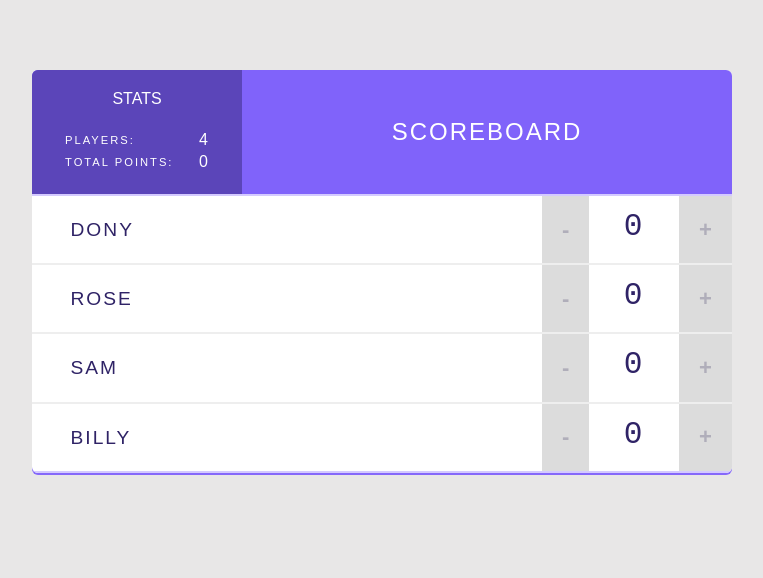
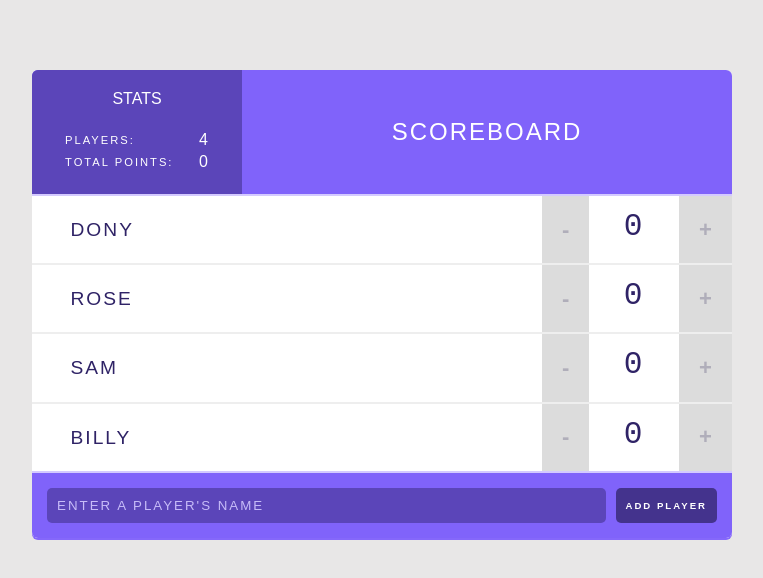
Before and after one commit to donycisne/scoreboard, a React (Create React App) app: page / in a window 1280 px wide. Shown: the top 578 px of the page, without its empty margins (258-1021 px from the left). Built offline with nearby package versions, Linux system fonts and the light colour scheme.

Commit message:
Added AddPlayerForm Component

```diff
--- /dev/null
+++ b/src/components/AddPlayerForm.js
@@ -0,0 +1,37 @@
+ import React, { Component } from 'react'
+
+class AddPlayerForm extends Component {
+
+  state = {
+    value: ''
+  };
+
+  handleValueChange = (e) => {
+    this.setState({value: e.target.value});
+  }
+
+  handleSubmit = (e) => {
+    e.preventDefault();
+    this.props.addPlayer(this.state.value);
+    this.setState({value: ''});
+  }
+
+  render() {
+    return (
+      <form onSubmit={this.handleSubmit}>
+        <input
+          type="text"
+          value={this.state.value}
+          onChange={this.handleValueChange}
+          placeholder="Enter a player's name"
+        />
+        <input
+          type="submit"
+          value="Add Player"
+        />
+      </form>
+    );
+  }
+}
+
+export default AddPlayerForm;
--- a/src/components/App.js
+++ b/src/components/App.js
@@ -1,6 +1,7 @@
 import React, { Component } from 'react';
 import Header from './Header';
 import Player from './Player';
+import AddPlayerForm from './AddPlayerForm'
 
 class App extends Component {
   state = {
@@ -28,11 +29,26 @@ class App extends Component {
     ],
   };
 
+  prevPlayerId = this.state.players.length;
+
   handleScoreChange = (index, delta) => {
     this.setState( prevState => ({
       score: prevState.players[index].score += delta,
     }));
   };
+
+  handleAddPlayer = (name) => {
+    this.setState(prevState => ({
+      players: [
+        ...prevState.players,
+        {
+          name,
+          score: 0,
+          id: ++this.prevPlayerId
+        }
+      ]
+    }));
+  }
 
   handleRemovePlayer = id => {
     this.setState( prevState => {
@@ -62,6 +78,8 @@ class App extends Component {
             removePlayer={this.handleRemovePlayer}
           />
         )}
+
+        <AddPlayerForm addPlayer={this.handleAddPlayer} />
       </div>
     );
   }
--- a/src/index.css
+++ b/src/index.css
@@ -155,3 +155,62 @@ header h1 {
   font-size: 2em;
   line-height: 2em;
 }
+
+/* ===== ADD PLAYER FORM ===== */
+
+form {
+  display: flex;
+  background-color: #8063fa;
+}
+
+input[type='text'] {
+  flex-grow: 1;
+  border-width: 0 0 1px 0;
+  margin: 15px 10px 15px 15px;
+  padding: 10px;
+  border-radius: 5px;
+  background-color: #5b45b9;
+  border-style: none;
+  text-shadow: none;
+  text-transform: uppercase;
+  color: #c7bcf8;
+  letter-spacing: 2px;
+  outline: none;
+}
+
+input[type='text']::-webkit-input-placeholder {
+  color: #c7bcf8;
+  letter-spacing: 2px;
+}
+
+input[type='text']:focus {
+  background-color: rgba(0, 0, 0, 0.2);
+}
+
+input[type='submit'] {
+  display: block;
+  font-size: 0.6em;
+  margin: 15px 15px 15px 0;
+  padding: 10px;
+  background-color: #44338d;
+  border-radius: 5px;
+  border: none;
+  color: #fff;
+  letter-spacing: 2px;
+  font-weight: bold;
+  text-shadow: none;
+  text-transform: uppercase;
+  cursor: pointer;
+}
+
+button,
+input[type='submit'] {
+  outline: none;
+  transition: background-color 0.2s ease, color 0.2s ease;
+}
+
+input[type='submit']:hover {
+  background: #fff;
+  color: #44338d;
+  cursor: pointer;
+}
```
